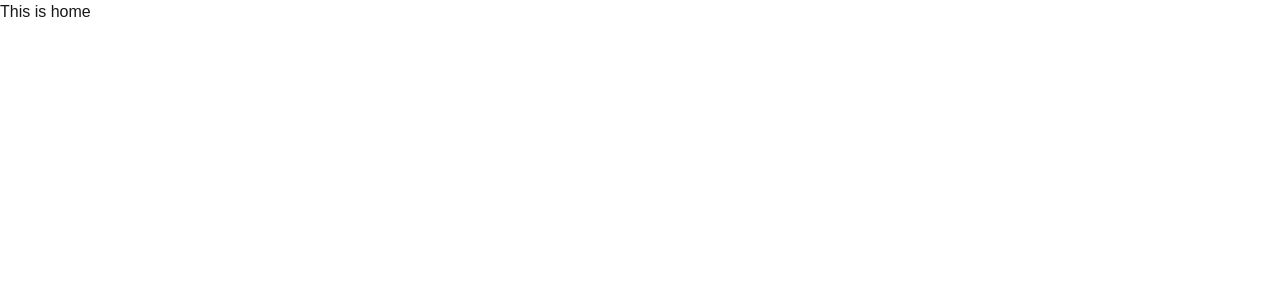
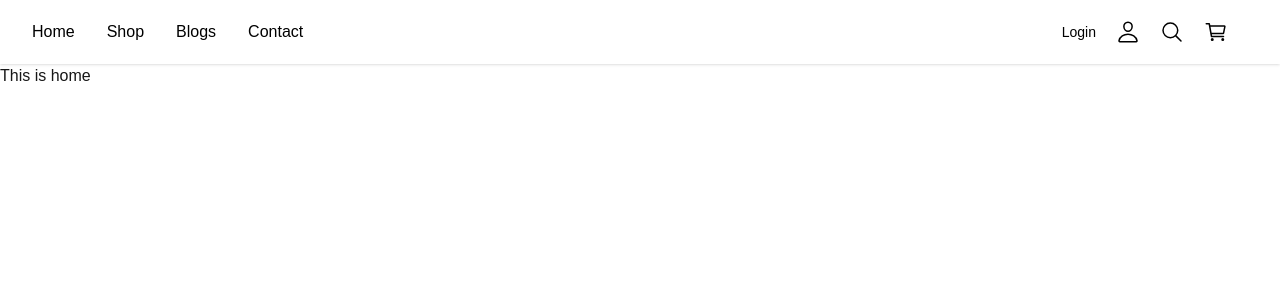
Before and after one commit to islamemon59/agriculture-products-with-nextjs, a Next.js app: page / in a window 1280 px wide. Shown: the top 300 px of the page. Built offline with nearby package versions, Linux system fonts and the light colour scheme.

Commit message:
navbar added

```diff
--- /dev/null
+++ b/src/app/Components/Navbar/Navbar.jsx
@@ -0,0 +1,108 @@
+"use client";
+
+import { useState } from "react";
+import Link from "next/link";
+import {
+  IoSearchOutline,
+  IoPersonOutline,
+  IoCartOutline,
+  IoMenu,
+  IoClose,
+} from "react-icons/io5";
+
+const Navbar = () => {
+  const [isMenuOpen, setIsMenuOpen] = useState(false);
+
+  const navLinks = [
+    { to: "/", label: "Home" },
+    { to: "/shop", label: "Shop" },
+    { to: "/blogs", label: "Blogs" },
+    { to: "/contact", label: "Contact" },
+  ];
+
+  return (
+    <nav className="bg-white dark:bg-gray-900 shadow-sm sticky top-0 z-50">
+      <div className="max-w-7xl mx-auto px-4 sm:px-6 lg:px-8">
+        <div className="flex items-center justify-between h-16">
+          <div className="hidden md:flex items-center space-x-8">
+            {navLinks.map((link) => (
+              <Link key={link.label} href={link.to}>
+                <a className="font-medium text-black dark:text-white hover:text-gray-700 dark:hover:text-gray-300 transition duration-150 ease-in-out">
+                  {link.label}
+                </a>
+              </Link>
+            ))}
+          </div>
+
+          <div className="flex items-center space-x-5">
+            <Link href="/login">
+              <a className="text-black dark:text-white text-sm font-medium rounded-md transition hover:text-gray-700 dark:hover:text-gray-300 duration-150 ease-in-out">
+                Login
+              </a>
+            </Link>
+            <button className="text-black dark:text-white text-2xl hover:text-gray-700 dark:hover:text-gray-300">
+              <IoPersonOutline />
+            </button>
+
+            <div className="hidden md:flex items-center space-x-5">
+              <button className="text-black dark:text-white text-2xl hover:text-gray-700 dark:hover:text-gray-300">
+                <IoSearchOutline />
+              </button>
+              <button className="text-black dark:text-white text-2xl hover:text-gray-700 dark:hover:text-gray-300">
+                <IoCartOutline />
+              </button>
+            </div>
+
+            <div className="md:hidden">
+              <button
+                onClick={() => setIsMenuOpen(!isMenuOpen)}
+                className="text-black dark:text-white text-2xl"
+              >
+                {isMenuOpen ? <IoClose /> : <IoMenu />}
+              </button>
+            </div>
+          </div>
+        </div>
+      </div>
+
+      {isMenuOpen && (
+        <div className="md:hidden bg-white dark:bg-gray-900">
+          <div className="px-2 pt-2 pb-3 space-y-1 sm:px-3">
+            {navLinks.map((link) => (
+              <Link key={link.label} href={link.to}>
+                <a
+                  onClick={() => setIsMenuOpen(false)}
+                  className="block px-3 py-2 rounded-md text-base font-medium text-black dark:text-white hover:bg-gray-100 dark:hover:bg-gray-800"
+                >
+                  {link.label}
+                </a>
+              </Link>
+            ))}
+          </div>
+          <div className="pt-4 pb-3 border-t border-gray-200 dark:border-gray-700">
+            <div className="flex items-center px-5 mb-3">
+              <button className="text-black dark:text-white text-2xl">
+                <IoPersonOutline />
+              </button>
+              <span className="ml-3 text-base font-medium text-black dark:text-white">
+                Account
+              </span>
+            </div>
+            <div className="mt-3 px-5">
+              <Link href="/login">
+                <a
+                  onClick={() => setIsMenuOpen(false)}
+                  className="block w-full text-center bg-black text-white dark:bg-white dark:text-black px-4 py-2 text-sm font-medium rounded-md hover:bg-gray-800 dark:hover:bg-gray-200"
+                >
+                  Login
+                </a>
+              </Link>
+            </div>
+          </div>
+        </div>
+      )}
+    </nav>
+  );
+};
+
+export default Navbar;
--- a/src/app/layout.js
+++ b/src/app/layout.js
@@ -1,5 +1,6 @@
 import { Geist, Geist_Mono } from "next/font/google";
 import "./globals.css";
+import Navbar from "./Components/Navbar/Navbar";
 
 const geistSans = Geist({
   variable: "--font-geist-sans",
@@ -22,6 +23,7 @@ export default function RootLayout({ children }) {
       <body
         className={`${geistSans.variable} ${geistMono.variable} antialiased`}
       >
+        <Navbar/>
         {children}
       </body>
     </html>
```
Also changed, not shown: package.json (+5 -3 lines), 1 other file (tests, documents, lock files or other folders).
